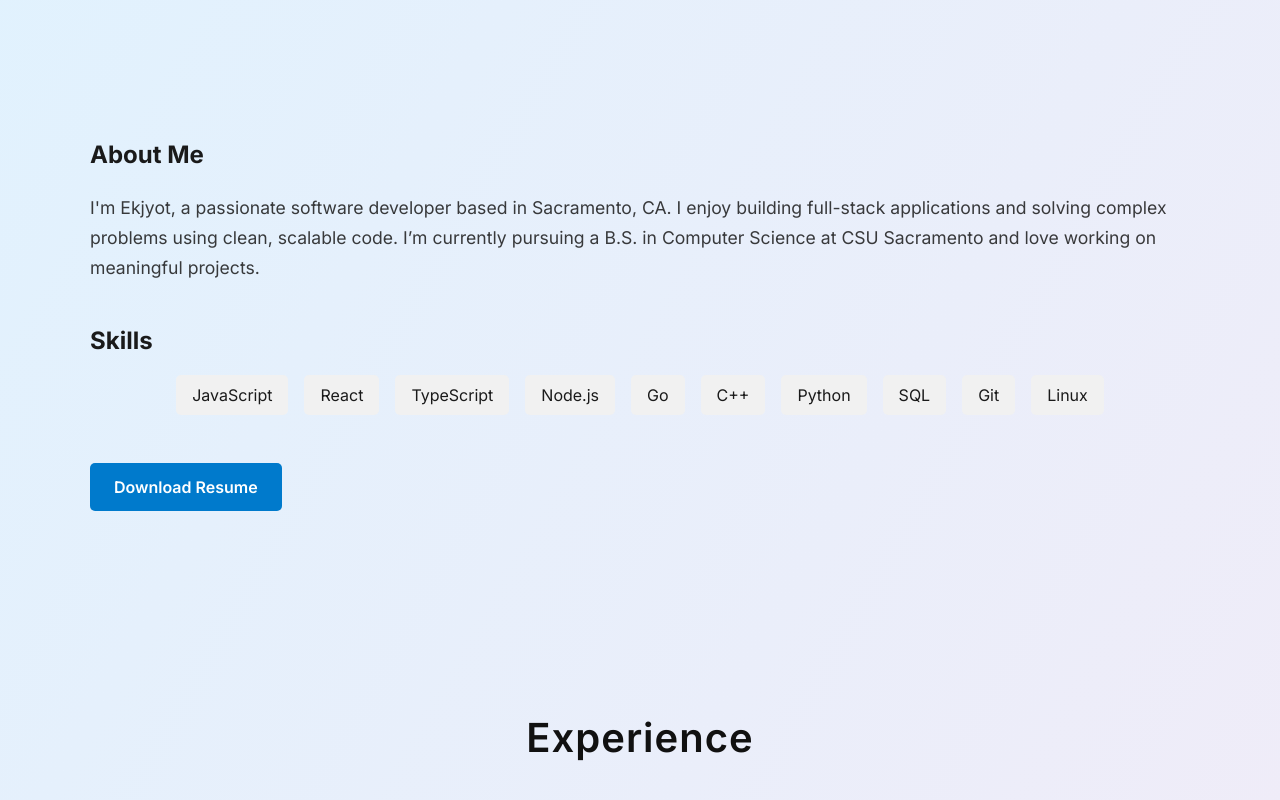
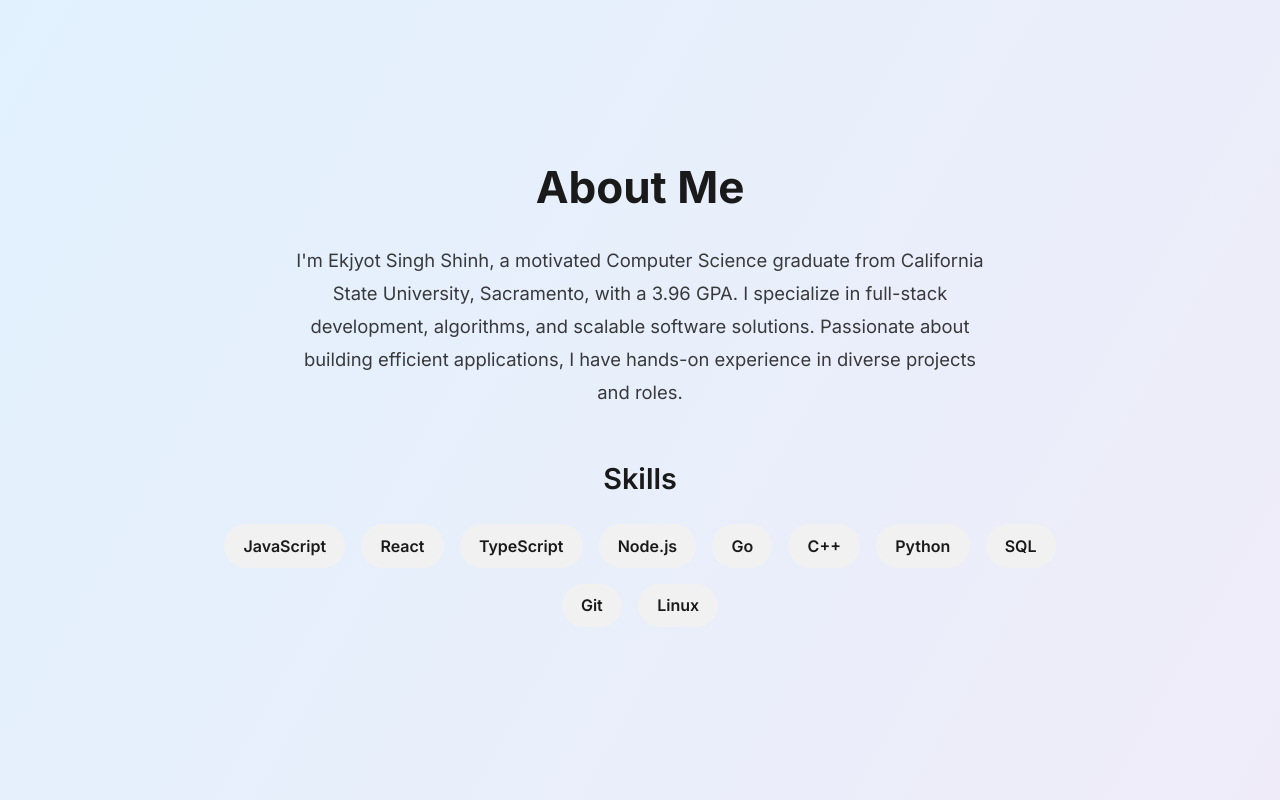
Before and after one commit to ekjyotshinh/portfolio, a React (Vite) app: page / in a window 1280 px wide. Shown: the part 818-1618 px from the top of the page. Built offline with nearby package versions, Linux system fonts and the light colour scheme.

Commit message:
About section UI updates

```diff
--- a/src/components/About/About.css
+++ b/src/components/About/About.css
@@ -1,6 +1,6 @@
 .about {
     padding: 4rem 2rem;
-    background-color: #ffffff;
+    color: var(--text-color);
 }
 
 .about-container {
@@ -10,24 +10,29 @@
 }
 
 .about h2 {
-    font-size: 2.5rem;
-    margin-bottom: 1rem;
+    font-size: 2.75rem;
+    margin-bottom: 1.5rem;
+    font-weight: 700;
 }
 
 .about-text {
-    font-size: 1.1rem;
-    line-height: 1.7;
+    font-size: 1.15rem;
+    line-height: 1.8;
     opacity: 0.85;
-    margin-bottom: 2.5rem;
+    margin-bottom: 3rem;
+    max-width: 700px;
+    margin-left: auto;
+    margin-right: auto;
 }
 
 .skills-section {
-    margin-bottom: 2rem;
+    margin-bottom: 3rem;
 }
 
 .skills-section h3 {
-    font-size: 1.5rem;
-    margin-bottom: 1rem;
+    font-size: 1.8rem;
+    margin-bottom: 1.5rem;
+    font-weight: 600;
 }
 
 .skills-list {
@@ -41,23 +46,42 @@
 
 .skills-list li {
     background-color: #f1f1f1;
-    padding: 0.5rem 1rem;
-    border-radius: 5px;
-    font-weight: 500;
+    padding: 0.6rem 1.2rem;
+    border-radius: 9999px;
+    font-weight: 600;
+    font-size: 1rem;
+    color: var(--text-secondary);
+    transition: background-color 0.3s ease;
+    cursor: default;
 }
 
-.resume-btn {
-    display: inline-block;
-    margin-top: 1rem;
-    padding: 0.75rem 1.5rem;
-    background-color: var(--accent-color);
-    color: white;
-    border-radius: 5px;
-    font-weight: 600;
-    transition: background 0.3s ease;
-    text-decoration: none;
+.skills-list li:hover {
+    background-color: #e0d7ff;
 }
 
-.resume-btn:hover {
-    background-color: #005f99;
+/* Responsive */
+
+@media (max-width: 600px) {
+    .about h2 {
+        font-size: 2rem;
+    }
+
+    .about-text {
+        font-size: 1rem;
+        max-width: 100%;
+    }
+
+    .skills-section h3 {
+        font-size: 1.4rem;
+    }
+
+    .skills-list li {
+        font-size: 0.9rem;
+        padding: 0.5rem 1rem;
+    }
+
+    .resume-btn {
+        font-size: 1rem;
+        padding: 0.75rem 1.5rem;
+    }
 }
--- a/src/components/About/About.jsx
+++ b/src/components/About/About.jsx
@@ -3,12 +3,13 @@ import './About.css'
 
 function About() {
   return (
-    <SectionContainer id="about">
+    <SectionContainer id="about" className="about">
+      <div className="about-container">
         <h2>About Me</h2>
         <p className="about-text">
-        I'm Ekjyot, a passionate software developer based in Sacramento, CA.
-        I enjoy building full-stack applications and solving complex problems using clean, scalable code.
-        I’m currently pursuing a B.S. in Computer Science at CSU Sacramento and love working on meaningful projects.
+          I'm Ekjyot Singh Shinh, a motivated Computer Science graduate from California State University, Sacramento,
+          with a 3.96 GPA. I specialize in full-stack development, algorithms, and scalable software solutions.
+          Passionate about building efficient applications, I have hands-on experience in diverse projects and roles.
         </p>
 
         <div className="skills-section">
@@ -27,11 +28,8 @@ function About() {
           </ul>
         </div>
 
-      <a href="/assets/Ekjyot_Resume.pdf" download className="resume-btn">
-        Download Resume
-      </a>
+      </div>
     </SectionContainer>
-
   )
 }
 
```
Lines whose indentation alone changed are shown as unchanged.
